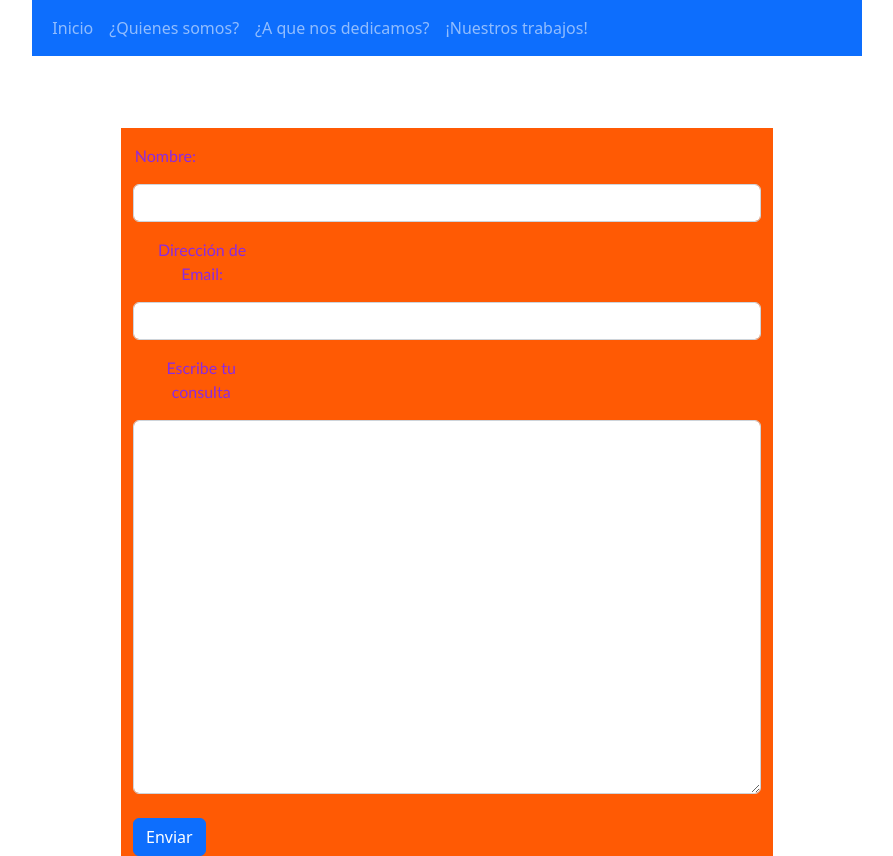
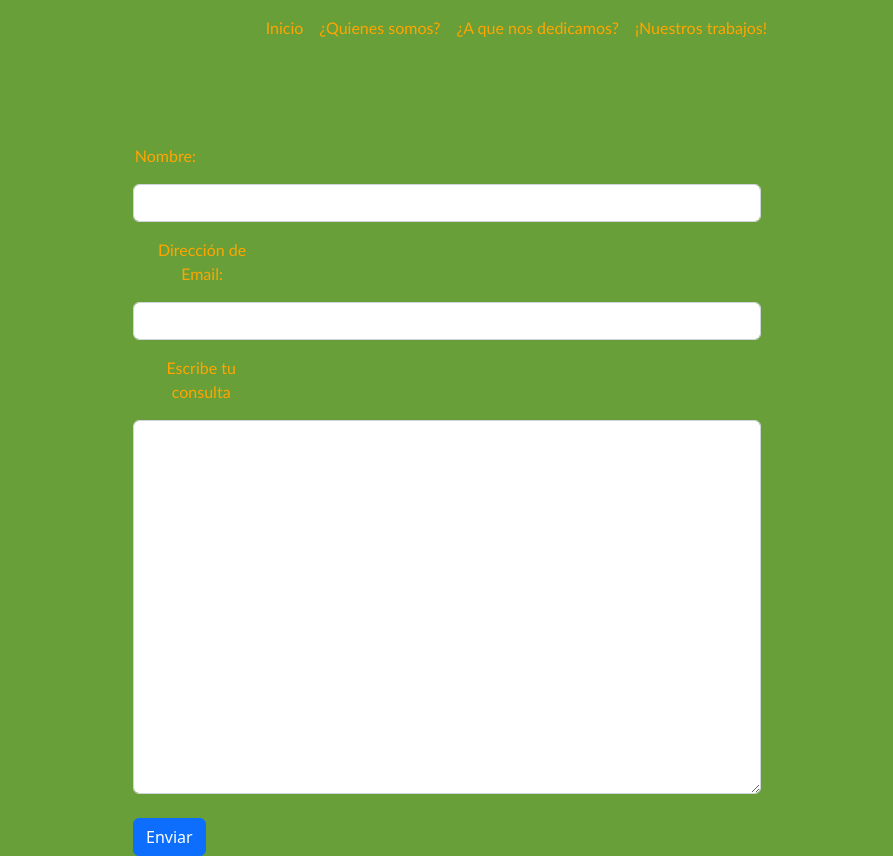
Before and after one commit to Lluisespertcuquerella/webrestauracio, a PHP site: page /vista/form.php in a window 1280 px wide. Shown: the whole page, without its empty margins (193-1086 px from the left). Run offline with PHP 8.4, Linux system fonts and the light colour scheme.

Commit message:
Implementando primer cambio de la interfaz del menú. Versión 0.1

```diff
--- a/css/estilos.css
+++ b/css/estilos.css
@@ -0,0 +1,8 @@
+.colorLetras{
+    font-family: Calibri,Candara,Segoe,Segoe UI,Optima,Arial,sans-serif;
+    color: orange;
+}
+
+.botonRedondo{
+    border-radius: 50%;
+}
--- a/css/form.css
+++ b/css/form.css
@@ -3,7 +3,7 @@
 
     font-family: Calibri,Candara,Segoe,Segoe UI,Optima,Arial,sans-serif;
 
-    color: blueviolet;
+    color: orange;
 
     font-size: 1em;
 
@@ -16,5 +16,9 @@
 }
 
 .fondoFormulari{
-    background-color:  #FF5A04;
+    background-color:  #689F38;
 }
+
+a:hover{
+    background-color: red;
+}
--- a/vista/form.php
+++ b/vista/form.php
@@ -6,24 +6,26 @@
         <link href="https://cdn.jsdelivr.net/npm/bootstrap@5.2.3/dist/css/bootstrap.min.css" rel="stylesheet">
         <script src="https://cdn.jsdelivr.net/npm/bootstrap@5.2.3/dist/js/bootstrap.bundle.min.js"></script>
         <link rel="stylesheet" type="text/css" href="../css/form.css">
+        <link rel="stylesheet" type="text/css" href="../css/estilos.css">
+
     </head>
-    <body>
+    <body class="fondoFormulari">
         <div class="container-fluid">
                 <div class="row">
-                    <div class="col-lg-2"></div>
-                    <div class="col-lg-8">
-                        <nav class="navbar navbar-expand-sm bg-primary navbar-dark">
+                    <div class="col-lg-4"></div>
+                    <div class="col-lg-6">
+                        <nav class="navbar navbar-expand-sm fondoFormulari navbar-dark">
                             <div class="container fluid">
                                 <ul class="navbar-nav">
                                     <li class="nav-item">
-                                        <a class="nav-link" href="../index.php">Inicio</a>
+                                        <a class="nav-link colorLetras botonRedondo" href="../index.php">Inicio</a>
                                     </li>
-                                        <a class="nav-link" href="#">¿Quienes somos?</a>
+                                        <a class="nav-link colorLetras botonRedondo" href="#">¿Quienes somos?</a>
                                     <li>
                                     </li>
-                                        <a class="nav-link" href="#">¿A que nos dedicamos?</a>
+                                        <a class="nav-link colorLetras botonRedondo" href="#">¿A que nos dedicamos?</a>
                                     <li>
-                                        <a class="nav-link" href="#">¡Nuestros trabajos!</a>
+                                        <a class="nav-link colorLetras botonRedondo" href="#">¡Nuestros trabajos!</a>
                                     </li>
                                 </ul>
                             </div>
@@ -35,10 +37,10 @@
         <br>
         <br>
         <br>
-        <div class="row">
+        <div class="row fondoFormulari">
             <div class="col-lg-3"></div>
-            <div class="col-lg-6 fondoFormulari">
-                <form method="POST" class="fondoFormulari">
+            <div class="col-lg-6">
+                <form method="POST">
                     <div class="form-group">
                         <label for="nombre"><p class="textoBotones">Nombre:</p></label>
                         <input type="text" class="form-control" name="nombre">
```
Also changed, not shown: vista/inicio.php (+11 -10 lines).
